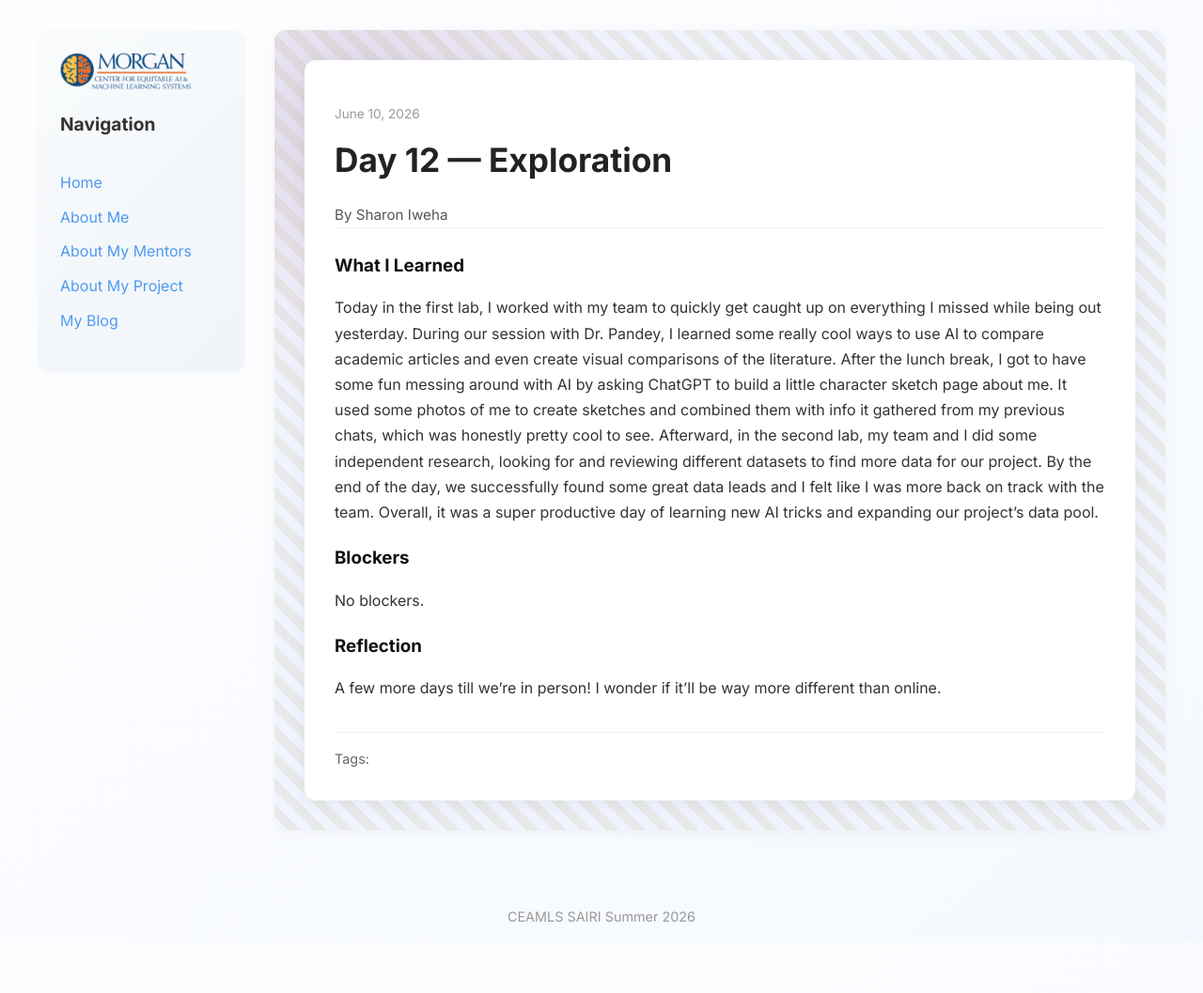
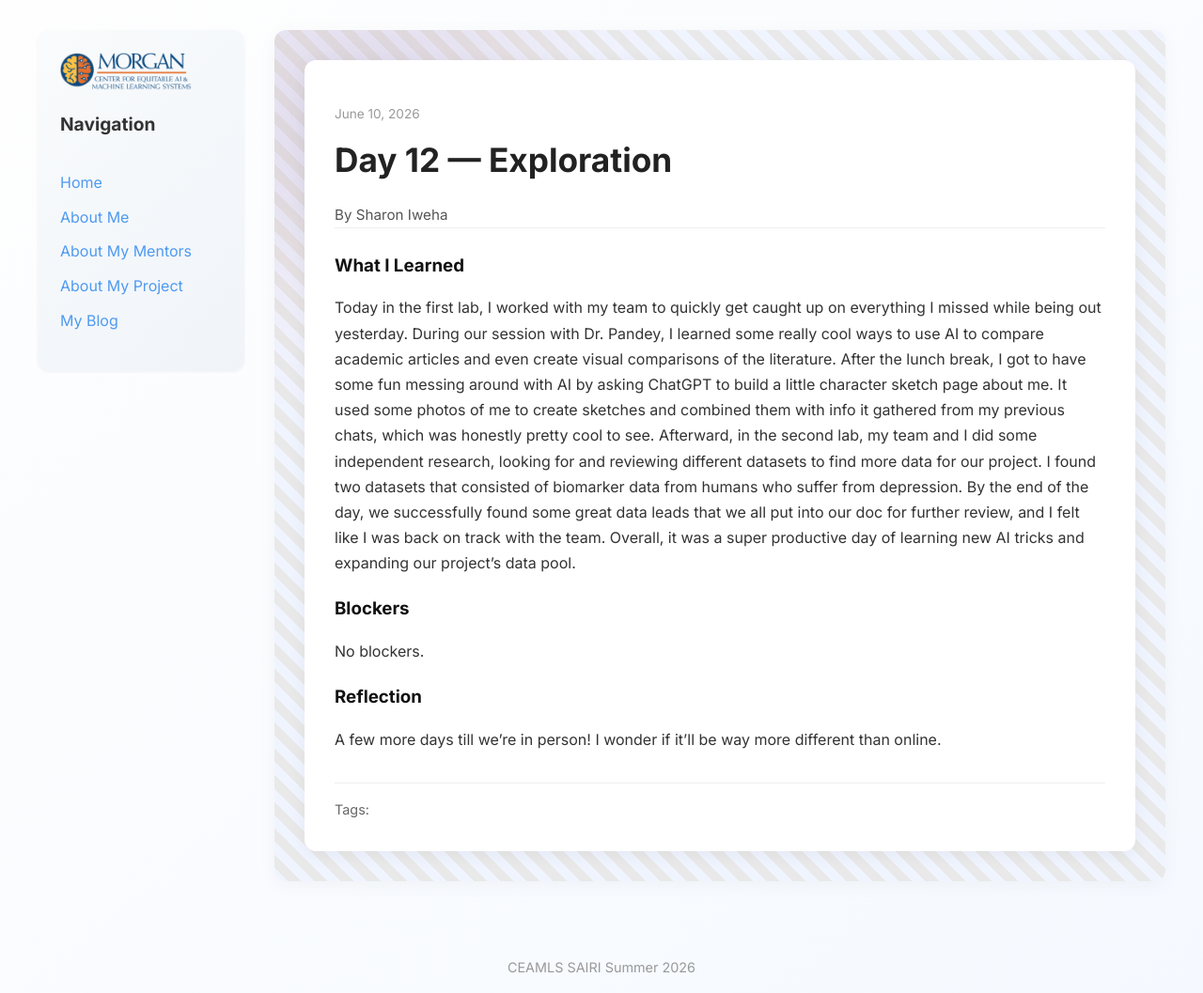
Before and after one commit to sharoniweha/sharoniweha.ceamls26.github.io, a Jekyll site: the page built from _posts/2026-06-10-day-12.md, in a window 1280 px wide. Shown: the whole page at 94% size. Built offline with Jekyll 4.4.1, drawn with Linux system fonts in a browser that asks for light colours; before the commit the page ends 1003 px from its top, so only the background shows below that.

Commit message:
Update 2026-06-10-day-12.md

```diff
--- a/_posts/2026-06-10-day-12.md
+++ b/_posts/2026-06-10-day-12.md
@@ -6,7 +6,7 @@ permalink: /day12.html
 
 
 what_i_learned: |
-  Today in the first lab, I worked with my team to quickly get caught up on everything I missed while being out yesterday. During our session with Dr. Pandey, I learned some really cool ways to use AI to compare academic articles and even create visual comparisons of the literature. After the lunch break, I got to have some fun messing around with AI by asking ChatGPT to build a little character sketch page about me. It used some photos of me to create sketches and combined them with info it gathered from my previous chats, which was honestly pretty cool to see. Afterward, in the second lab, my team and I did some independent research, looking for and reviewing different datasets to find more data for our project. By the end of the day, we successfully found some great data leads and I felt like I was more back on track with the team. Overall, it was a super productive day of learning new AI tricks and expanding our project’s data pool.
+  Today in the first lab, I worked with my team to quickly get caught up on everything I missed while being out yesterday. During our session with Dr. Pandey, I learned some really cool ways to use AI to compare academic articles and even create visual comparisons of the literature. After the lunch break, I got to have some fun messing around with AI by asking ChatGPT to build a little character sketch page about me. It used some photos of me to create sketches and combined them with info it gathered from my previous chats, which was honestly pretty cool to see. Afterward, in the second lab, my team and I did some independent research, looking for and reviewing different datasets to find more data for our project. I found two datasets that consisted of biomarker data from humans who suffer from depression. By the end of the day, we successfully found some great data leads that we all put into our doc for further review, and I felt like I was back on track with the team. Overall, it was a super productive day of learning new AI tricks and expanding our project’s data pool.
 
 blockers: |
   No blockers.
```
